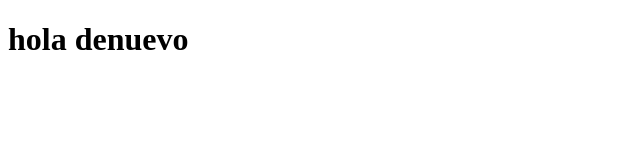
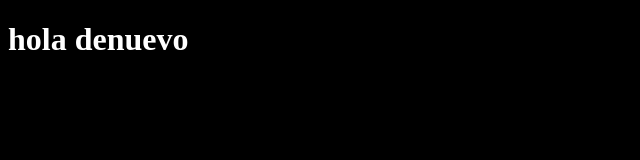
Before and after one commit to literame/Literame, a plain HTML site: page index.html in a window 1280 px wide. Shown: the whole page, without its empty margins (0-640 px from the left). Drawn offline with Linux system fonts and the light colour scheme.

Commit message:
Update index.html

```diff
--- a/index.html
+++ b/index.html
@@ -4,7 +4,7 @@
     <meta charset="UTF-8">
     <meta http-equiv="X-UA-Compatible" content="IE=edge">
     <meta name="viewport" content="width=device-width, initial-scale=1.0">
-    <link href:"main.css" rel:"stylesheet">
+    <link rel="stylesheet" href="main.css">
     <title>Literame</title>
 </head>
 <body>
```
